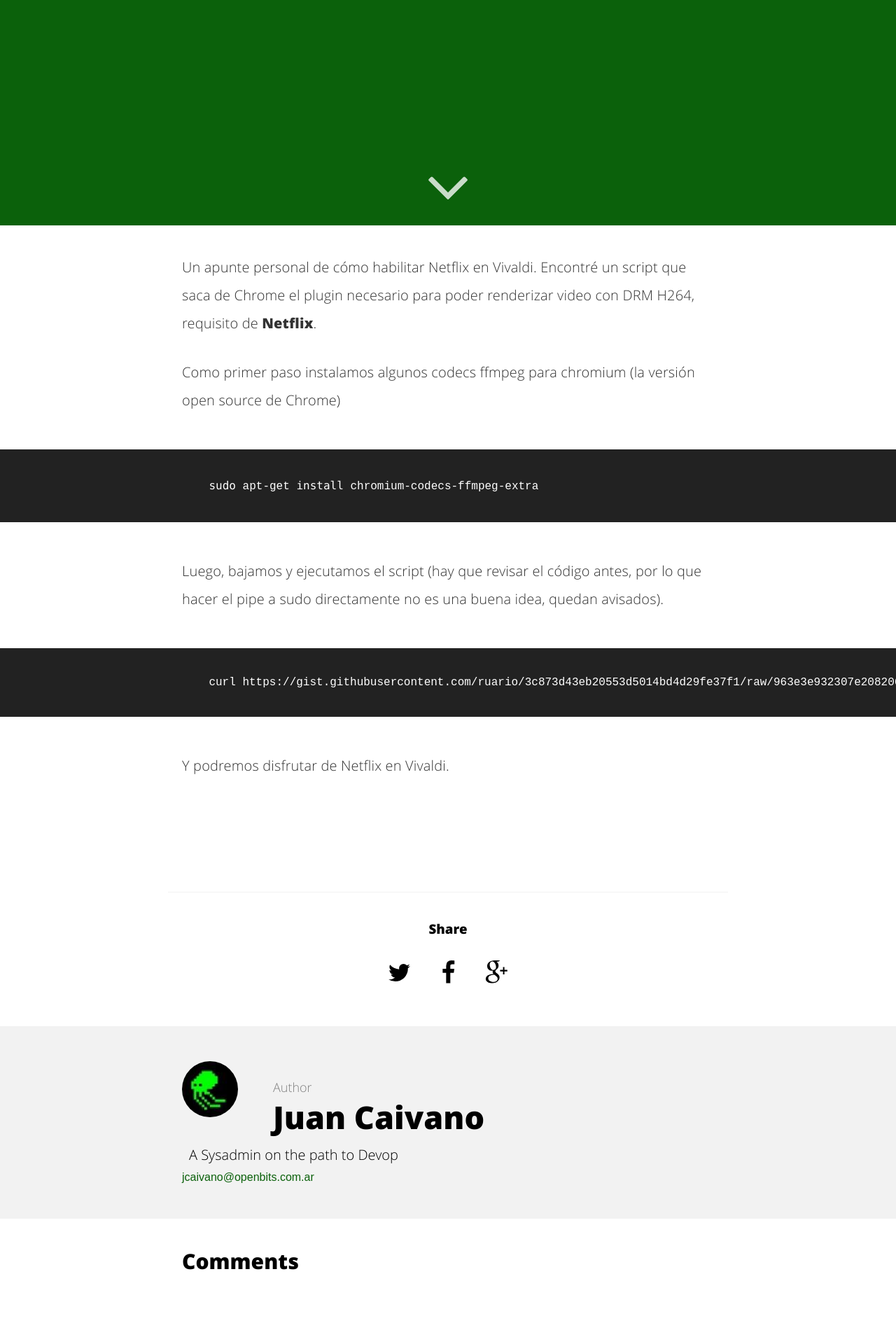
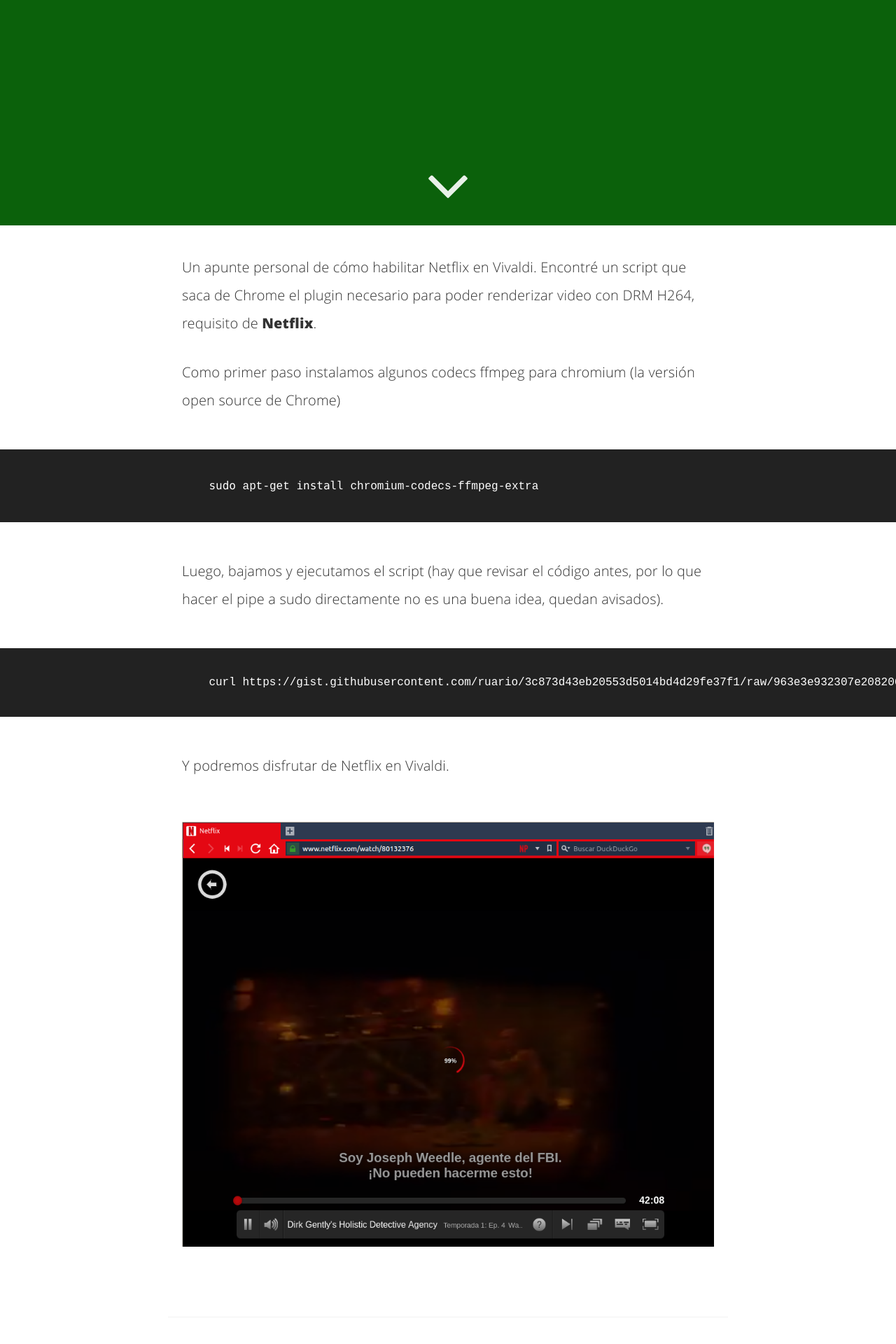
Before and after one commit to pulpo/pulpo.github.io, a Jekyll site: the page built from _posts/2016-12-25-vivaldi-netflix.md, in a window 1280 px wide. Shown: the part 578-2498 px from the top of the page at 70% size. Built offline with Jekyll 4.4.1, drawn with Linux system fonts in a browser that asks for light colours; comment, search, counter and statistics services are not loaded.

Commit message:
fixed assets path

```diff
--- a/_posts/2016-12-25-vivaldi-netflix.md
+++ b/_posts/2016-12-25-vivaldi-netflix.md
@@ -24,4 +24,4 @@
 
 Y podremos disfrutar de Netflix en Vivaldi.
 
-![](assets/netflix_vivaldi.png)
+![](/assets/img/netflix_vivaldi.png)
```
